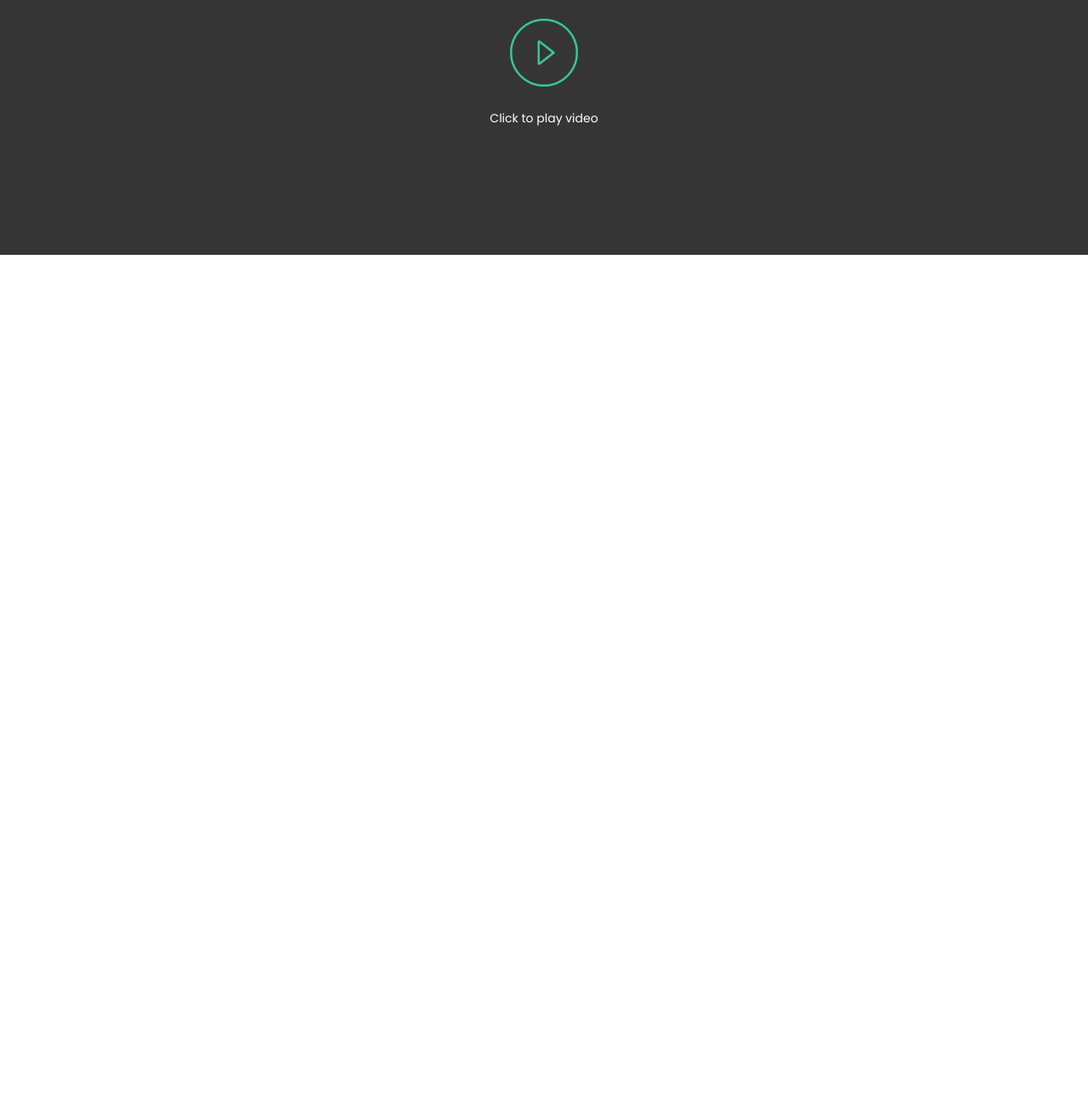
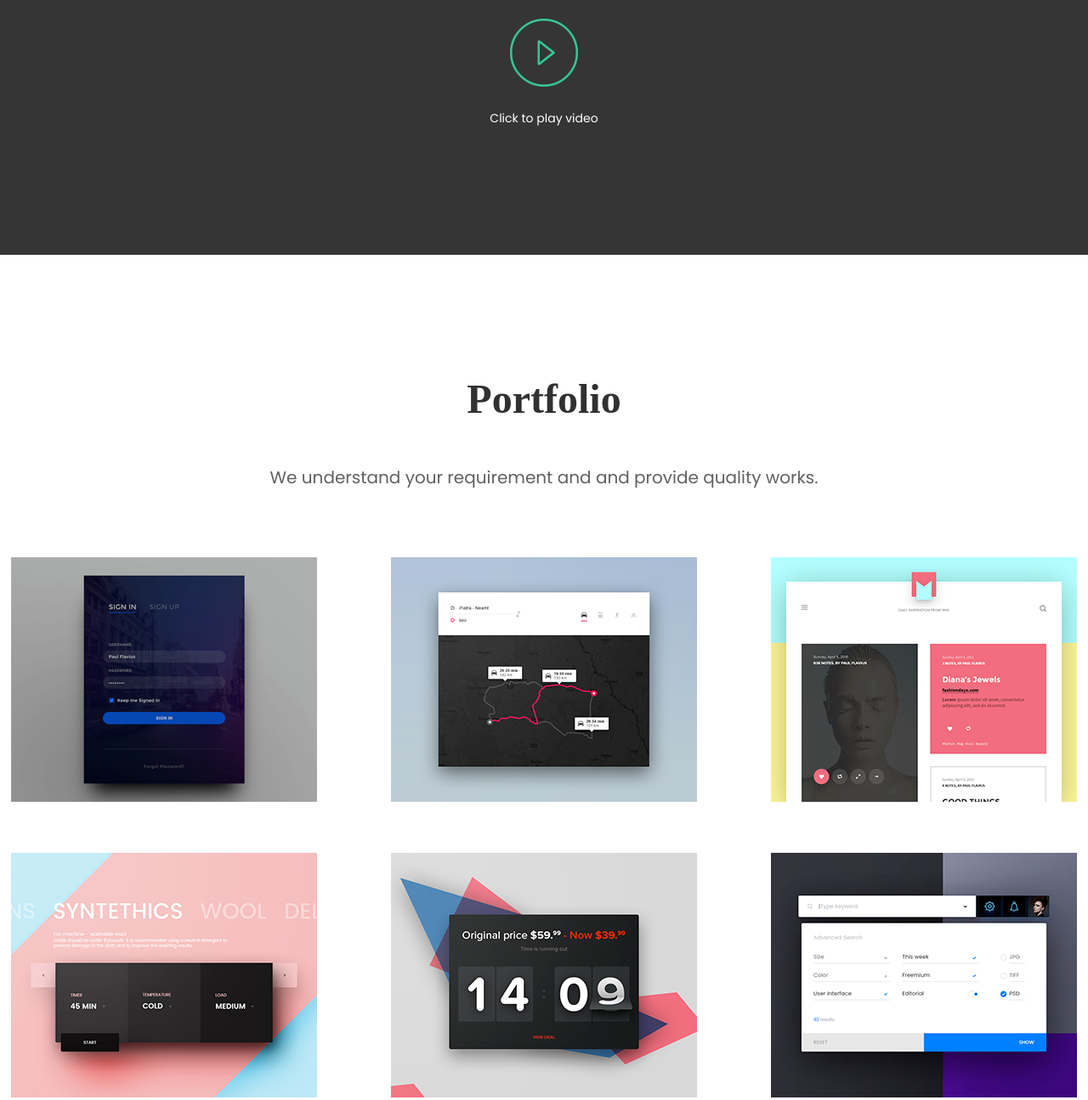
Before and after one commit to Sijozhka/myport, a website: page src/index.html in a window 1280 px wide. Shown: the part 2799-4094 px from the top of the page at 85% size. Before the commit the page ends 3099 px from the top, so only its background shows below. Drawn offline with nearby package versions, Linux system fonts and the light colour scheme; files that its build step writes are made by us from their sources; files whose address does not match are found by name.

Commit message:
22-05-2018 final

```diff
--- a/src/index.html
+++ b/src/index.html
@@ -93,5 +93,24 @@
 			<p class="video__text">Click to play video</p>
 
 	</section>
+	<section class="pf">
+		<div class="pf__block">
+			<div class="pf__row">
+				<h2 class="pf__title">Portfolio</h2>
+				<p class="pf__text">We understand your requirement and and provide quality works.</p>
+				<div class="pf__list">
+					<a class="pf__list__link" href="#"><img class="pf__list__img" src="assets/img/project1.png" alt=""></a>
+					<a class="pf__list__link" href="#"><img class="pf__list__img" src="assets/img/project2.png" alt=""></a>
+					<a class="pf__list__link" href="#"><img class="pf__list__img" src="assets/img/project3.png" alt=""></a>
+					<a class="pf__list__link" href="#"><img class="pf__list__img" src="assets/img/project4.png" alt=""></a>
+					<a class="pf__list__link" href="#"><img class="pf__list__img" src="assets/img/project5.png" alt=""></a>
+					<a class="pf__list__link" href="#"><img class="pf__list__img" src="assets/img/project6.png" alt=""></a>
+					<a class="pf__list__link" href="#"><img class="pf__list__img" src="assets/img/project7.png" alt=""></a>
+					<a class="pf__list__link" href="#"><img class="pf__list__img" src="assets/img/project8.png" alt=""></a>
+					<a class="pf__list__link" href="#"><img class="pf__list__img" src="assets/img/project9.png" alt=""></a>
+				</div>
+			</div>
+		</div>
+	</section>
 </body>
 </html>
--- /dev/null
+++ b/src/precss/_portfolio.less
@@ -0,0 +1,56 @@
+.pf {
+	background-color:  #fff;
+	max-width: 1920px;
+	height: 1385px;
+	&__block {
+		.wrapper();
+		padding: 142px 0 100px 0;
+
+	}
+	&__row {
+		.row-flex();
+		flex-direction:column;
+		justify-content: center;
+		align-items: justify;
+	}
+	&__title {
+		font-family: LibreBaskerville;
+		color:  #313131;
+		font-size: 48px;
+		font-weight: 700;
+
+		text-align: center;
+	}
+	&__text {
+		margin-top: 50px;
+		font-family: Poppins;
+		color:  #616161;
+		font-size: 20px;
+		font-weight: 400;
+
+		text-align: center;
+	}
+	&__list {
+		margin-top: 79px;
+		.row-flex();
+	}
+	&__list__link {
+		.col();
+		.size(4);
+		font-family: Poppins;
+		color:  #313131;
+
+		display:flex;
+		flex-wrap:wrap;
+		flex-direction: column;
+		justify-content: space-between;
+		align-items: center;
+		padding-bottom: 60px;
+
+
+		text-align: justify;
+
+
+	}
+
+}
--- a/src/precss/style.less
+++ b/src/precss/style.less
@@ -5,3 +5,4 @@
 @import '_main.less';
 @import '_ourfocus.less';
 @import '_video.less';
+@import '_portfolio.less';
```
Also changed, not shown: build/assets/css/style.css, build/index.html, src/img/project1.png (added), src/img/project2.png (added), src/img/project3.png (added), src/img/project4.png (added), src/img/project5.png (added), src/img/project6.png (added), src/img/project7.png (added), src/img/project8.png (added), src/img/project9.png (added), 1 other file.
